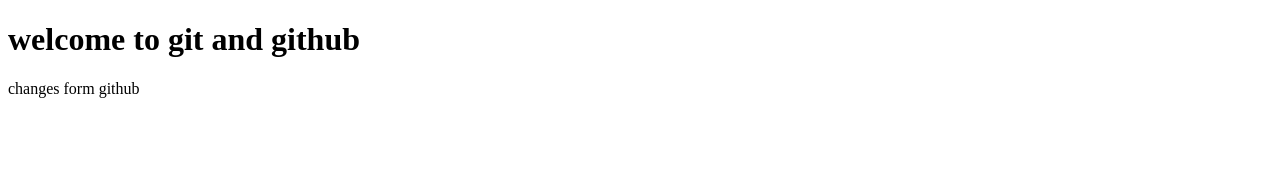
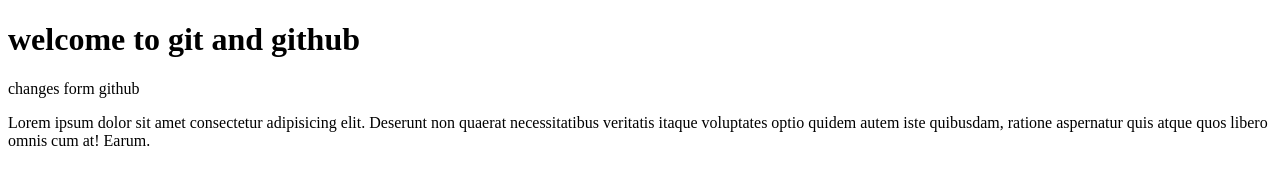
Before and after one commit to yahyezaiid/my-project, a plain HTML site: page index.html in a window 1280 px wide. Drawn offline with Linux system fonts and the light colour scheme.

Commit message:
we add a pragraph

```diff
--- a/index.html
+++ b/index.html
@@ -8,5 +8,6 @@
 <body>
     <h1>welcome to git and github</h1>
     changes form github
+    <p>Lorem ipsum dolor sit amet consectetur adipisicing elit. Deserunt non quaerat necessitatibus veritatis itaque voluptates optio quidem autem iste quibusdam, ratione aspernatur quis atque quos libero omnis cum at! Earum.</p>
 </body>
 </html>
```
